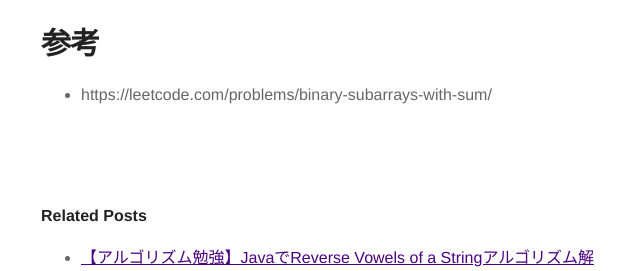
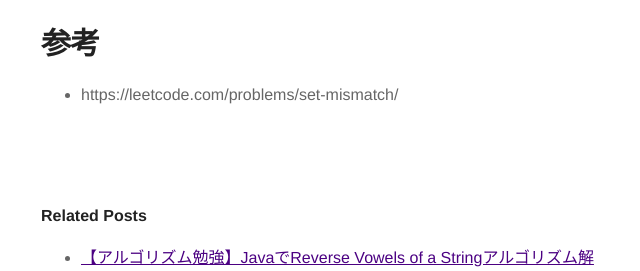
Before and after one commit to SeokGiYoon/SeokGiYoon.git.io, a Jekyll site: the page built from _posts/2019-02-27-Set Mismatch.markdown, in a window 1280 px wide and 900 px high, scrolled down 1489 px. Shown: the part 174-445 px from the top of the window, without its empty margins (319-959 px from the left). Built offline with Jekyll 4.4.1, drawn with Linux system fonts in a browser that asks for light colours; comment, search, counter and statistics services are not loaded; part of the change alters nothing that is shown.

Commit message:
no message

```diff
--- a/_posts/2019-02-27-Set Mismatch.markdown
+++ b/_posts/2019-02-27-Set Mismatch.markdown
@@ -70,4 +70,4 @@ class Solution {
 
 
 # 参考
-- https://leetcode.com/problems/binary-subarrays-with-sum/
+- https://leetcode.com/problems/set-mismatch/
```
